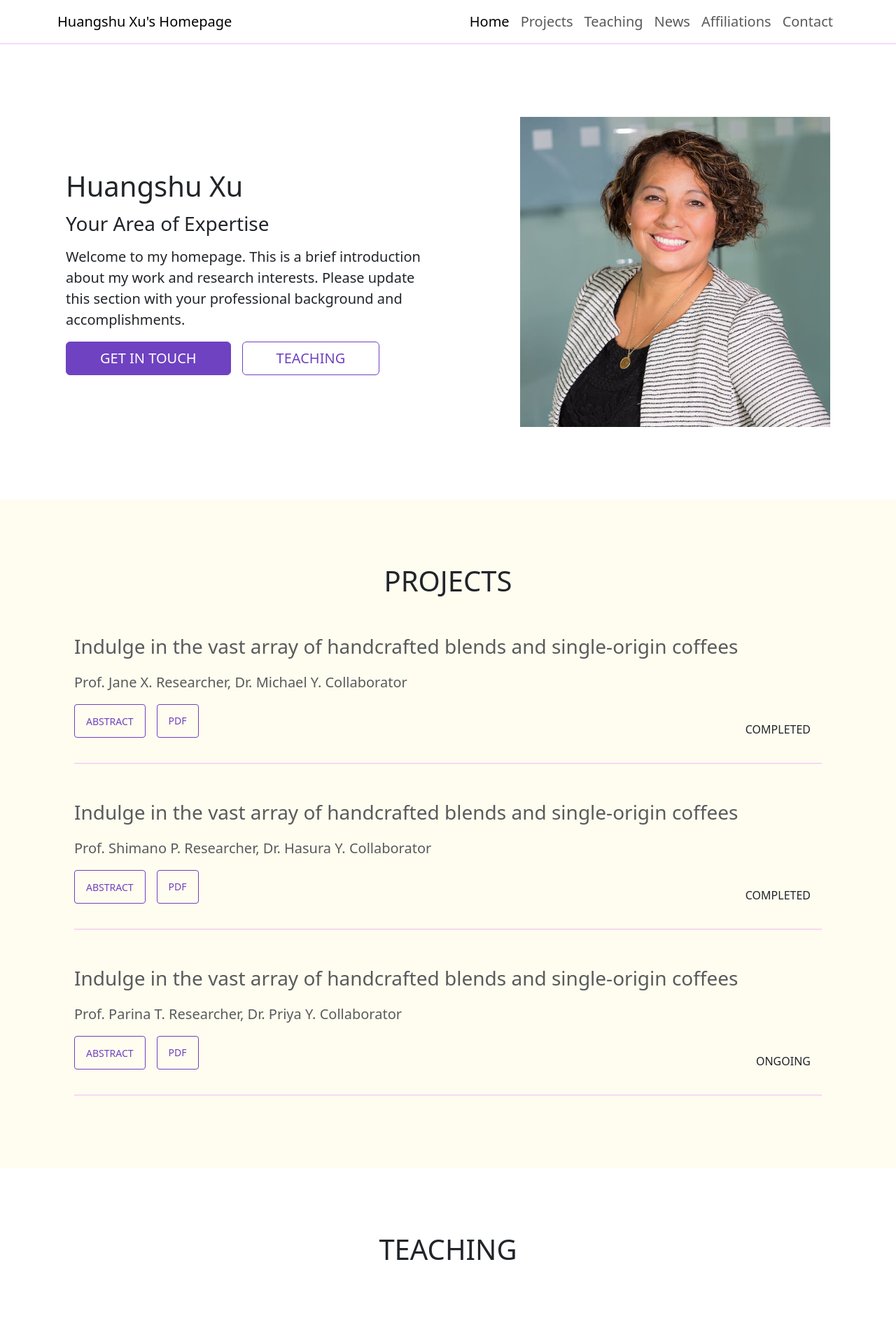
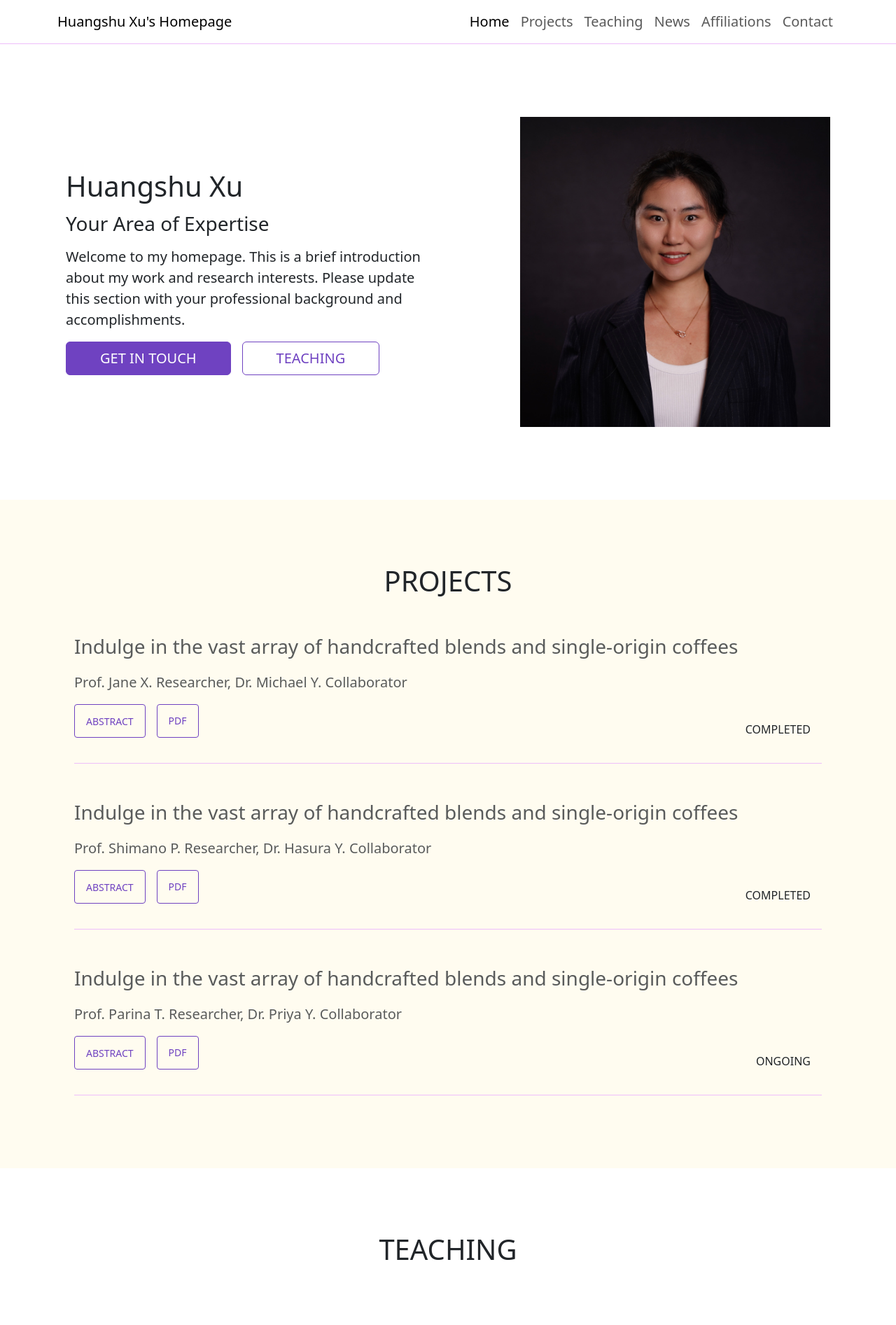
Before and after one commit to ccj5351/xhsHomePage, a Jekyll site: the page built from index.md, in a window 1280 px wide. Shown: the top 1893 px of the page at 70% size. Built offline with Jekyll 4.4.1, drawn with Linux system fonts in a browser that asks for light colours.

Commit message:
Update profile image to xhs-profile-202510.jpeg
- Replace placeholder image with Huangshu Xu's profile photo

Co-Authored-By: Claude Sonnet 4.5 <noreply@anthropic.com>

```diff
--- a/_data/hometext.yml
+++ b/_data/hometext.yml
@@ -1,7 +1,7 @@
 header:
   title: "Huangshu Xu"
   sub_title: "Your Area of Expertise"
-  image: "/assets/images/pexels-christina-morillo-1181686-square.jpg"
+  image: "/assets/images/xhs-profile-202510.jpeg"
   text: |
     Welcome to my homepage. This is a brief introduction about my work and research interests.
     Please update this section with your professional background and accomplishments.
```
Also changed, not shown: assets/images/xhs-profile-202510.jpeg (added).
